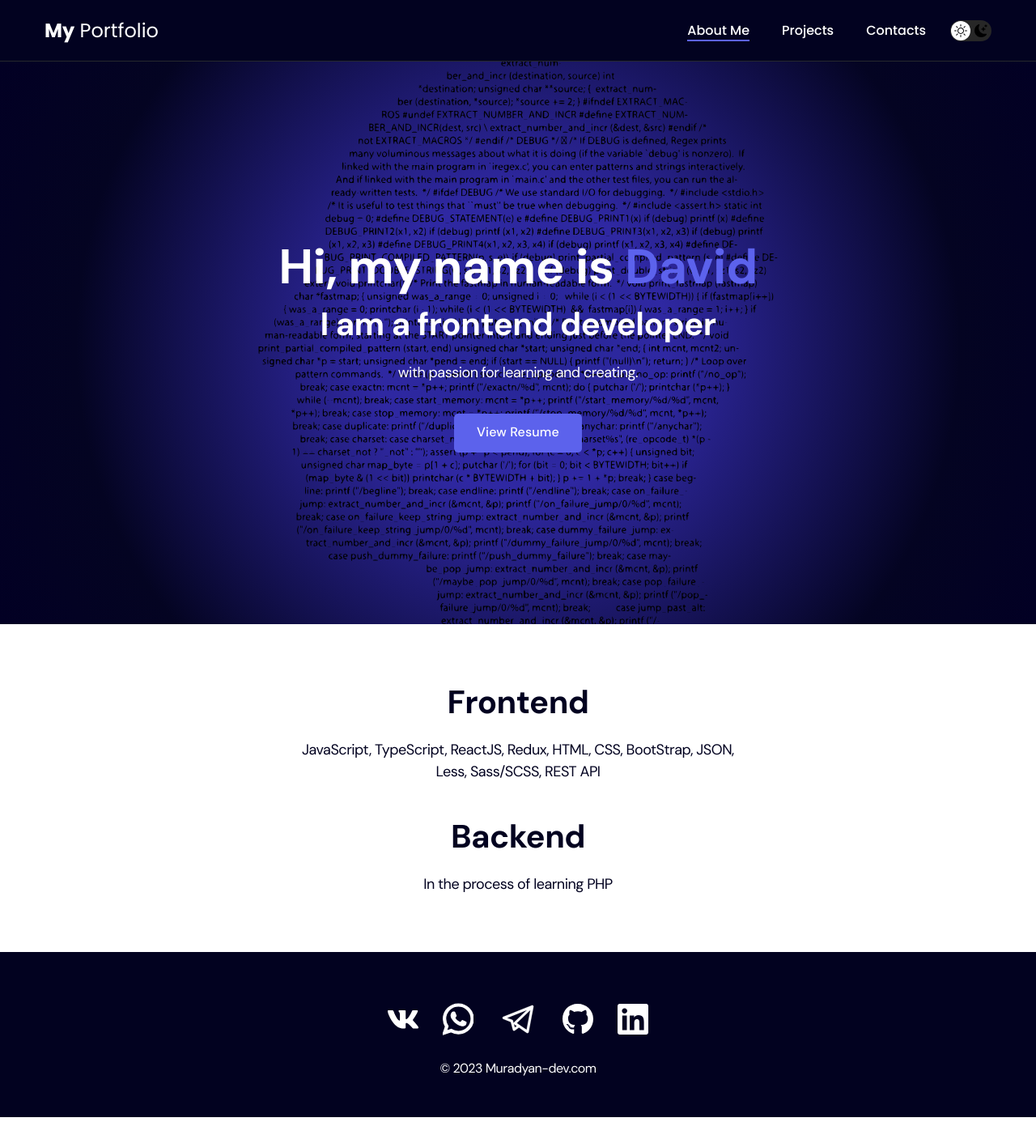
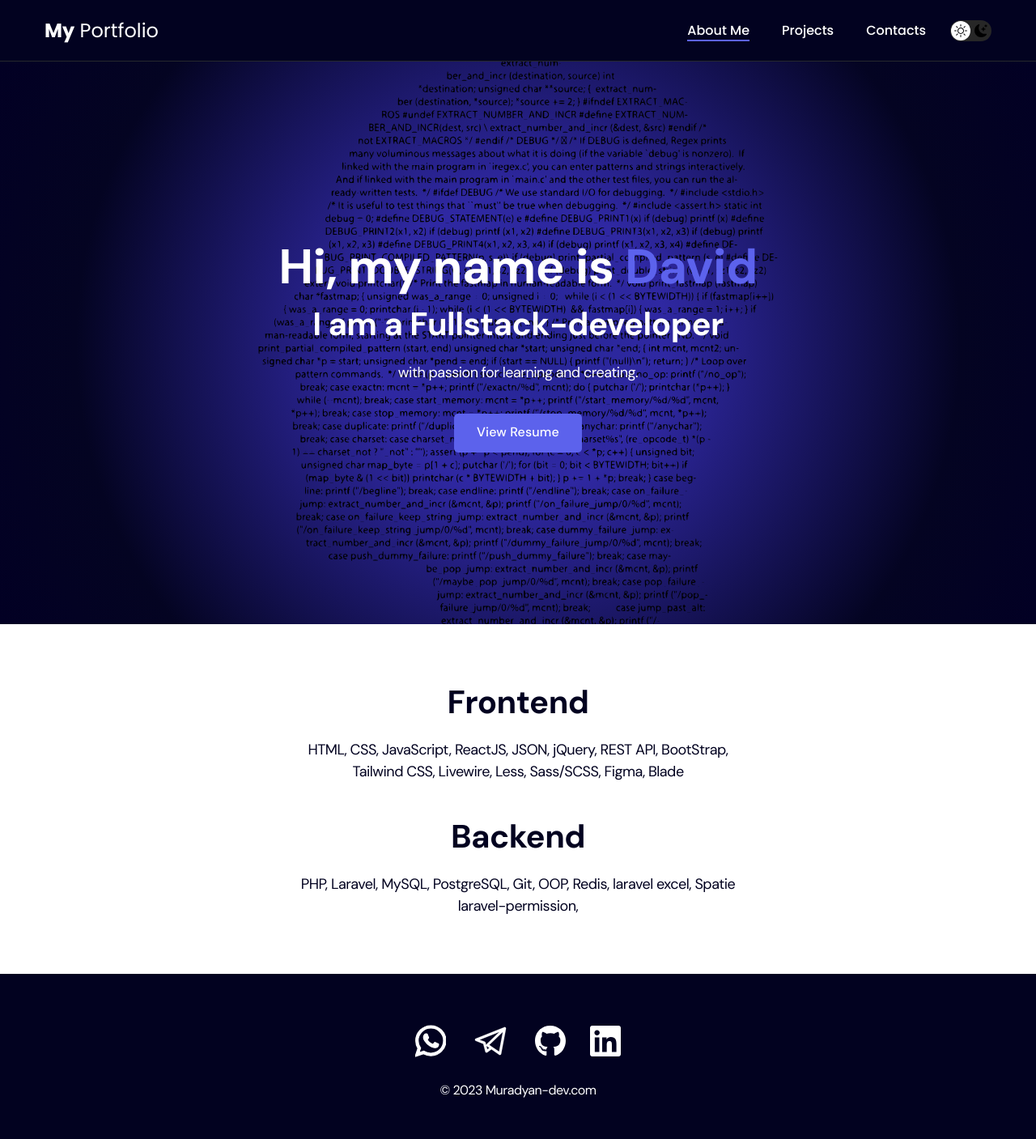
Before and after one commit to David8991/David8991.github.io, a React (Create React App) app: page / in a window 1280 px wide. Shown: the whole page at 81% size. Before the commit the page ends 1380 px from the top, so only its background shows below. Built offline with nearby package versions, Linux system fonts and the light colour scheme.

Commit message:
Change 3 files

```diff
--- a/src/components/footer/Footer.jsx
+++ b/src/components/footer/Footer.jsx
@@ -11,11 +11,6 @@
             <div className="container">
                 <div className="footer__wrapper">
                     <ul className="social">
-                        <li className="social__item">
-                            <a href="#!">
-                                <img src={vk} alt="Link"/>
-                            </a>
-                        </li>
                         <li className="social__item">
                             <a
                                 href="https://api.whatsapp.com/send?phone=79884025714"
--- a/src/components/header/Header.jsx
+++ b/src/components/header/Header.jsx
@@ -6,13 +6,13 @@
             <div className="header__wrapper">
                 <h1 className="header__title">
                     <strong>Hi, my name is <em>David</em></strong><br/>
-                    I am a frontend developer
+                    I am a Fullstack-developer
                 </h1>
                 <div className="header__text">
                     <p>with passion for learning and creating.</p>
                 </div>
                 <a
-                    href="https://spb.hh.ru/resume/4177d460ff051e0e760039ed1f796976414f37"
+                    href="https://hh.ru/resume/fc425ac1ff0e041a400039ed1f4675754d3542"
                     className="btn"
                     target="_blank"
                     rel="noreferrer"
--- a/src/pages/AboutMe.jsx
+++ b/src/pages/AboutMe.jsx
@@ -10,13 +10,16 @@
                         <li className="content-list__item">
                             <h2 className="title-2">Frontend</h2>
                             <p>
-                                JavaScript, TypeScript, ReactJS, Redux,
-                                HTML, CSS, BootStrap, JSON, Less, Sass/SCSS, REST API
+                                HTML, CSS, JavaScript, ReactJS, JSON, jQuery, REST API,
+                                BootStrap, Tailwind CSS, Livewire, Less, Sass/SCSS, Figma, Blade
                             </p>
                         </li>
                         <li className="content-list__item">
                             <h2 className="title-2">Backend</h2>
-                            <p>In the process of learning PHP</p>
+                            <p>
+                                PHP, Laravel, MySQL, PostgreSQL, Git, OOP, Redis,
+                                laravel excel, Spatie laravel-permission,
+                            </p>
                         </li>
                     </ul>
                 </div>
```
